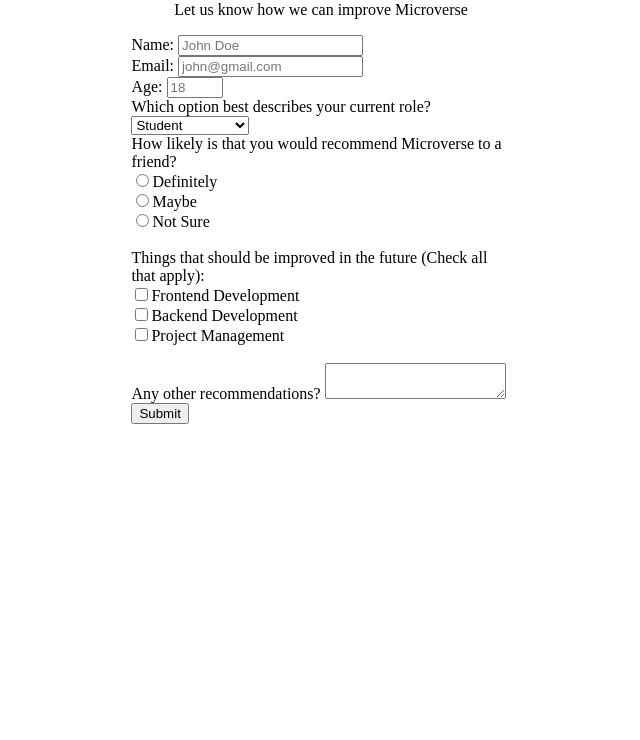
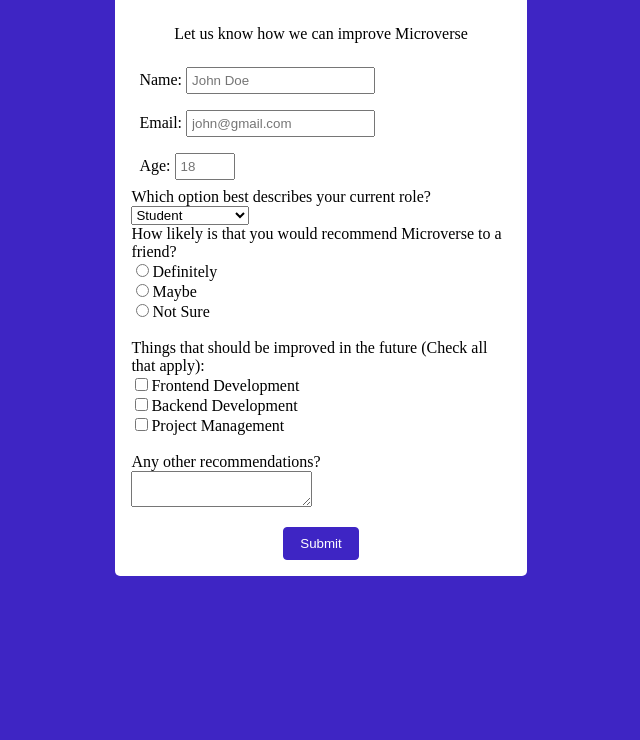
Before and after one commit to andresardila/collaborative-project, a plain HTML site: page index.html in a window 1280 px wide. Shown: the part 60-800 px from the top of the page, without its empty margins (319-959 px from the left). Drawn offline with Linux system fonts and the light colour scheme.

Commit message:
adding some styles

```diff
--- a/css/style.css
+++ b/css/style.css
@@ -1,7 +1,41 @@
 #title {
     margin: 8px;
+    color: white;
 }
+
+#description {
+}
+
 #survey-form{
     width: 30%;
     margin: 0 auto;
+    background-color: #fff;
+    border-radius: 5px;
+    padding: 16px;
 }
+
+body {
+    background-color: rgb(62, 37, 196);
+}
+
+#submit {
+    padding: 8px 16px;
+    border: 1px solid rgb(62, 37, 196);
+    background-color: rgb(62, 37, 196);
+    color: white;
+    border-radius: 4px;
+}
+
+.form-bottom {
+    margin-top: 16px;
+    width: 100%;
+    text-align: center;
+}
+
+.form-group {
+    padding: 8px;
+}
+
+.form-input {
+    padding: 4px;
+}
--- a/index.html
+++ b/index.html
@@ -24,17 +24,24 @@
 
     <h1 align="center" id="title">Survey Form</h1>
 
-    <p align="center" id="description">Let us know how we can improve Microverse</p>
 
     <form id="survey-form">
-      <label id="name-label">Name:</label>
-      <input id="name" type="text" placeholder="John Doe"><br>
+      <p align="center" id="description">Let us know how we can improve Microverse</p>
 
-      <label id="email-label">Email:</label>
-      <input id="email" type="email" placeholder="john@gmail.com"><br>
+      <div class="form-group">
+        <label id="name-label">Name:</label>
+        <input id="name" class="form-input" type="text" placeholder="John Doe" required><br>
+      </div>
 
-      <label id="number-label">Age:</label>
-      <input id="number" type="number" min="0" max="20" placeholder="18"><br>
+      <div class="form-group">
+        <label id="email-label">Email:</label>
+        <input id="email" class="form-input" type="email" placeholder="john@gmail.com" required><br>
+      </div>
+
+      <div class="form-group">
+        <label id="number-label">Age:</label>
+        <input id="number" class="form-input" type="number" min="0" max="20" placeholder="18" required><br>
+      </div>
 
       <label>Which option best describes your current role?</label>
       <select id="dropdown">
@@ -46,9 +53,9 @@
       <br>
 
       <label>How likely is that you would recommend Microverse to a friend?</label><br>
-      <input type="radio" name="recommend">Definitely</input><br>
-      <input type="radio" name="recommend">Maybe</input><br>
-      <input type="radio" name="recommend">Not Sure</input><br>
+      <input type="radio" name="recommend" value="1">Definitely</input><br>
+      <input type="radio" name="recommend" value="2">Maybe</input><br>
+      <input type="radio" name="recommend" value="3">Not Sure</input><br>
       <br>
 
       <label>Things that should be improved in the future
@@ -59,9 +66,13 @@
       <br>
 
       <label>Any other recommendations?</label>
+      <br>
       <textarea></textarea>
-        <button type="submit" id="submit"> Submit </button>
-      </form>
+      <br>
+      <div class="form-bottom">
+        <button type="submit" id="submit">Submit</button>
+      </div>
+    </form>
 
 
 
```
